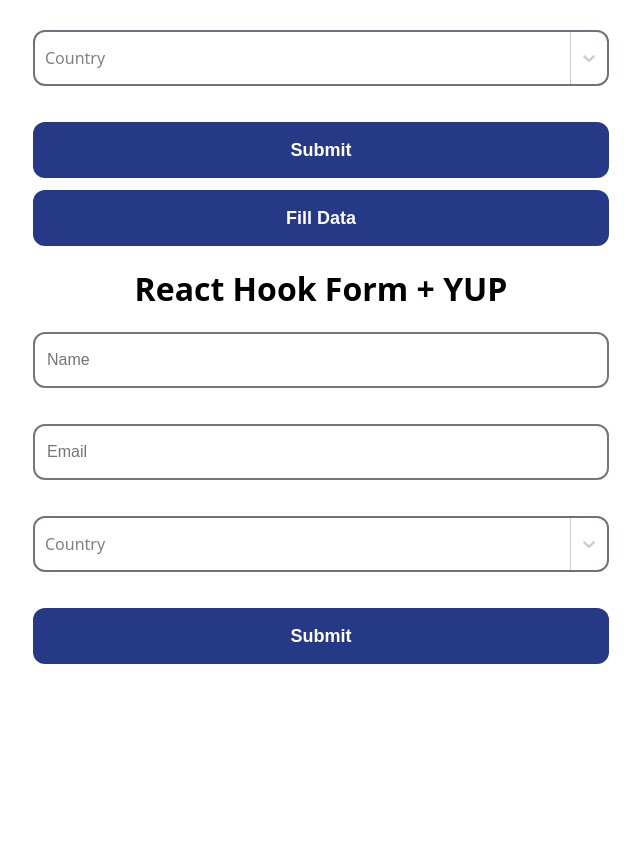
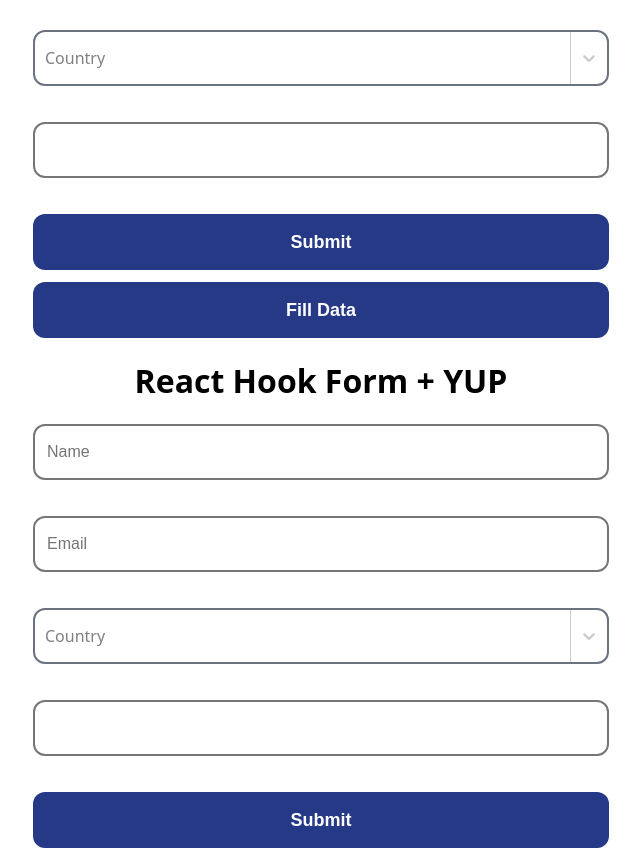
Before and after one commit to DimonKniaziev/react-hook-form-sandbox, a React (Create React App) app: page / in a window 1280 px wide. Shown: the part 240-1096 px from the top of the page, without its empty margins (319-959 px from the left). Before the commit the page ends 912 px from the top, so only its background shows below. Built offline with nearby package versions, Linux system fonts and the light colour scheme.

Commit message:
adding-react-date-picker

```diff
--- a/package.json
+++ b/package.json
@@ -12,6 +12,7 @@
     "@types/react": "^18.2.37",
     "@types/react-dom": "^18.2.15",
     "react": "^18.2.0",
+    "react-datepicker": "^4.23.0",
     "react-dom": "^18.2.0",
     "react-hook-form": "^7.48.2",
     "react-scripts": "5.0.1",
@@ -46,6 +47,7 @@
     ]
   },
   "devDependencies": {
+    "@types/react-datepicker": "^4.19.3",
     "tailwindcss": "^3.3.5"
   }
 }
--- a/src/components/shipping-form/shipping-form.scss
+++ b/src/components/shipping-form/shipping-form.scss
@@ -7,6 +7,9 @@
             }
             .custom-select__control {
                 @apply border-solid border-2 border-gray-500 rounded-xl w-full text-base outline-none font-medium flex h-14 content-center;
+            }
+            .react-datepicker-wrapper {
+                @apply w-full text-base outline-none font-medium flex h-14 content-center;
             }
             input{
                 @apply border-solid border-2 rounded-xl w-full text-base outline-none font-medium block p-3 box-border h-14;
--- a/src/components/shipping-form/shipping-form.tsx
+++ b/src/components/shipping-form/shipping-form.tsx
@@ -2,7 +2,9 @@
 import './shipping-form.scss'
 import { useForm, SubmitHandler, Controller } from 'react-hook-form';
 import ReactSelect from 'react-select';
+import DatePicker from "react-datepicker";
 import { IOption, IShippingFields } from '../../interfaces';
+import 'react-datepicker/dist/react-datepicker.css'
 
 const options: IOption[] = [
   {value: 'germany', label: 'Germany'},
@@ -77,6 +79,23 @@
                 </div>
             )}
         />
+        <Controller
+          control={control}
+          name='date'
+          rules={{
+            required: 'Date is required'
+          }}
+          render={({field: {onChange, value}, fieldState: {error}}) => (
+            <div className='form-field-container'>
+              <DatePicker
+                selected={value}
+                onChange={onChange}
+                dateFormat="Pp"
+              />
+              {error && <div className='error-message'>{error.message}</div>}
+            </div>
+          )}
+        />
 
         <div className='button-container'>
           <button type='submit'>Submit</button>
--- a/src/components/yup-form/yup-form.scss
+++ b/src/components/yup-form/yup-form.scss
@@ -7,6 +7,9 @@
             }
             .custom-select__control {
                 @apply border-solid border-2 border-gray-500 rounded-xl w-full text-base outline-none font-medium flex h-14 content-center;
+            }
+            .react-datepicker-wrapper {
+                @apply w-full text-base outline-none font-medium flex h-14 content-center;
             }
             input{
                 @apply border-solid border-2 rounded-xl w-full text-base outline-none font-medium block p-3 box-border h-14;
--- a/src/components/yup-form/yup-form.tsx
+++ b/src/components/yup-form/yup-form.tsx
@@ -3,8 +3,10 @@
 import { useForm, SubmitHandler, Controller } from 'react-hook-form';
 import { yupResolver } from '@hookform/resolvers/yup';
 import ReactSelect from 'react-select';
+import DatePicker from "react-datepicker";
 import { IOption } from '../../interfaces';
 import './yup-form.scss';
+import 'react-datepicker/dist/react-datepicker.css'
 
 const options: IOption[] = [
     {value: 'germany', label: 'Germany'},
@@ -16,6 +18,7 @@
     name: string().required('Name is required').min(3, 'must be at least 3 characters long'),
     email: string().email('Please, Enter Valid Email').required('Email is Required'),
     country: mixed().oneOf(['usa', 'england', 'germany']).required('Country is required'),
+    date: date().required('Date is required')
 });
 interface IFields extends InferType<typeof fieldsSchema>{};
 
@@ -77,6 +80,21 @@
                 )}
             />
 
+            <Controller
+            control={control}
+            name='date'
+            render={({field: {onChange, value}, fieldState: {error}}) => (
+                <div className='form-field-container'>
+                <DatePicker
+                    selected={value}
+                    onChange={onChange}
+                    dateFormat="Pp"
+                />
+                {error && <div className='error-message'>{error.message}</div>}
+                </div>
+            )}
+            />
+
             <div className='button-container'>
                 <button type='submit'>Submit</button>
             </div>
--- a/src/interfaces.ts
+++ b/src/interfaces.ts
@@ -9,6 +9,7 @@
     name: string;
     email: string;
     adress: IAdress;
+    date: Date;
 }
 
 export interface IOption {
```
Also changed, not shown: 1 other file (tests, documents, lock files or other folders).
